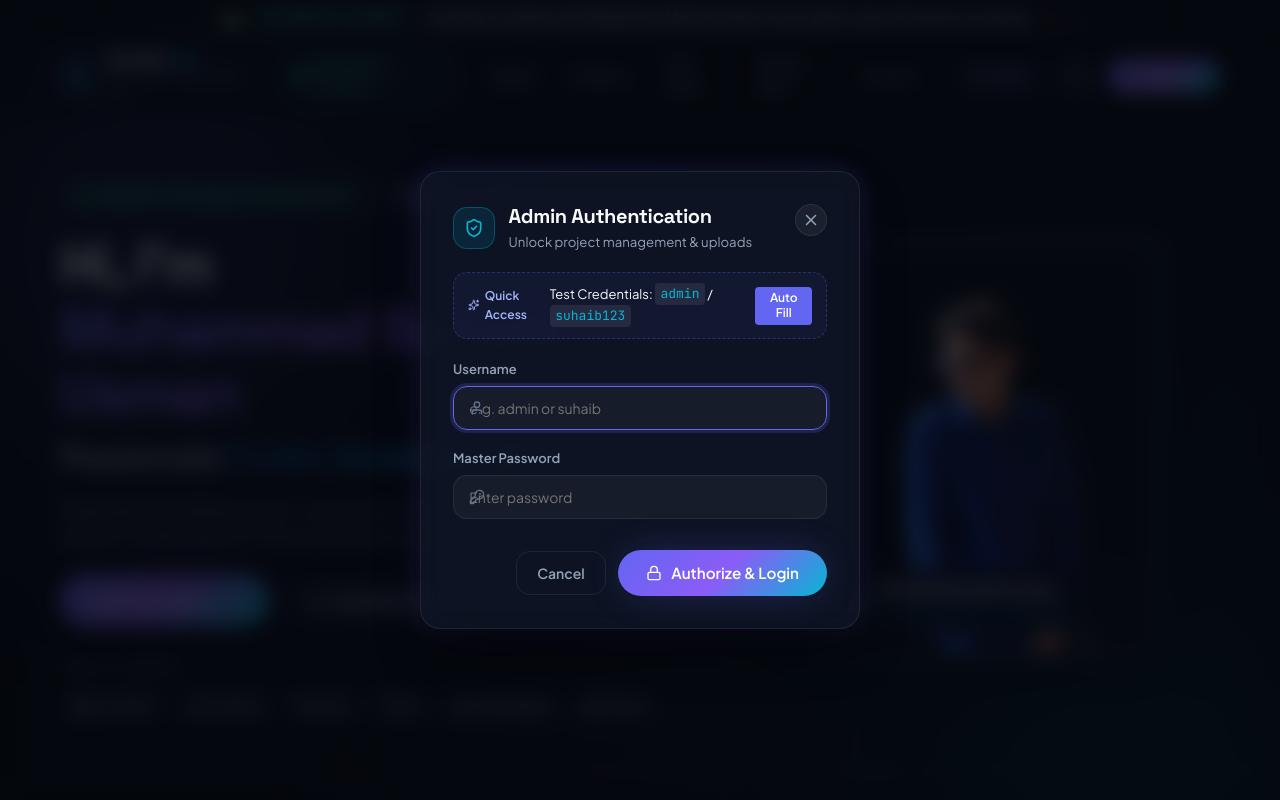
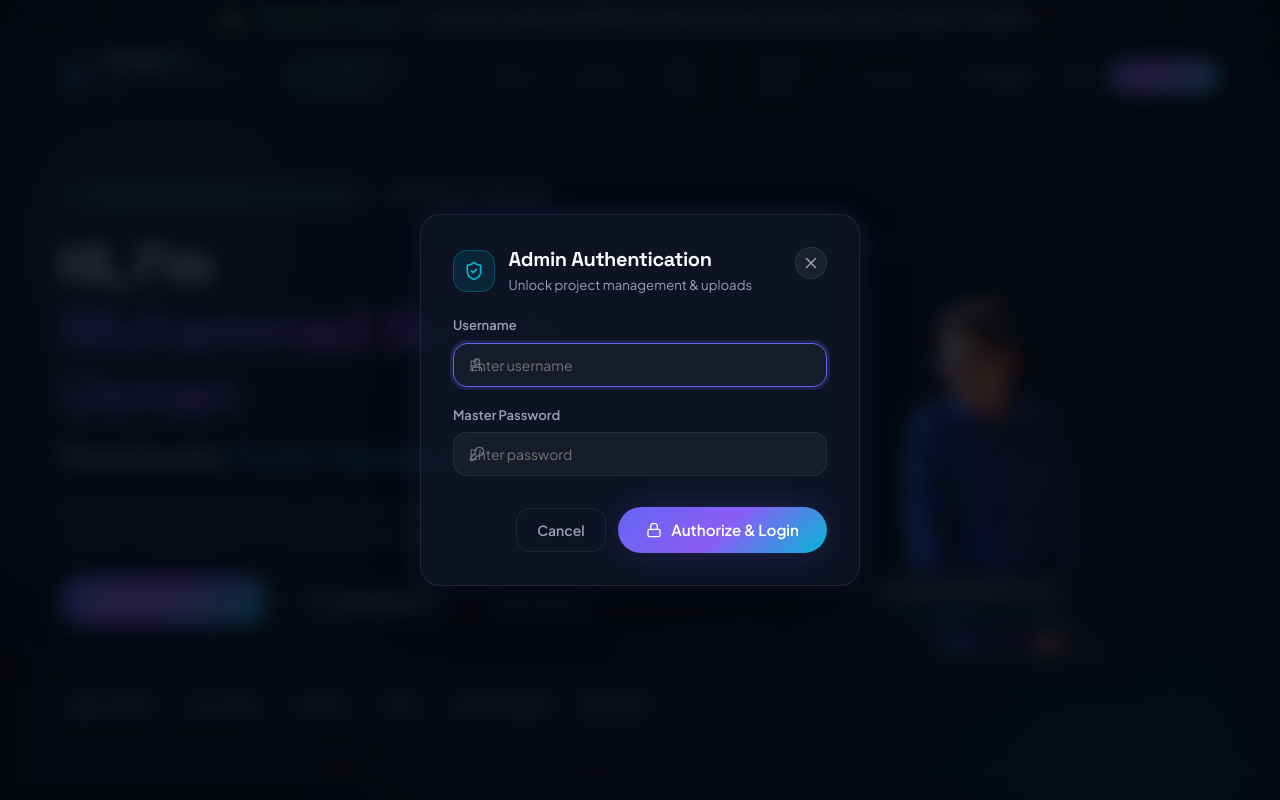
Before and after one commit to Suhaibusman/Portfolio, a React (Vite) app: page / in a window 1280 px wide. Both pictures are taken after a click on the button "Admin". Shown: the top 800 px of the page. Built offline with nearby package versions, Linux system fonts and the light colour scheme.

Commit message:
added admin

```diff
--- a/src/components/auth/LoginModal.css
+++ b/src/components/auth/LoginModal.css
@@ -93,51 +93,7 @@
   border-color: rgba(239, 68, 68, 0.3);
 }
 
-/* Demo banner */
-.demo-credentials-banner {
-  display: flex;
-  align-items: center;
-  justify-content: space-between;
-  padding: 0.65rem 0.85rem;
-  background: rgba(99, 102, 241, 0.08);
-  border: 1px dashed rgba(99, 102, 241, 0.3);
-  border-radius: var(--radius-md);
-  margin-bottom: 1.25rem;
-  font-size: 0.8125rem;
-}
 
-.demo-badge {
-  display: flex;
-  align-items: center;
-  gap: 0.35rem;
-  color: #a5b4fc;
-  font-weight: 600;
-  font-size: 0.75rem;
-}
-
-.demo-text code {
-  background: rgba(255, 255, 255, 0.08);
-  padding: 0.15rem 0.35rem;
-  border-radius: 4px;
-  color: var(--accent-cyan);
-  font-family: var(--font-mono);
-}
-
-.btn-autofill {
-  font-size: 0.75rem;
-  padding: 0.25rem 0.6rem;
-  background: var(--accent-indigo);
-  color: #ffffff;
-  border-radius: 4px;
-  cursor: pointer;
-  font-weight: 600;
-  border: none;
-  transition: opacity 0.2s;
-}
-
-.btn-autofill:hover {
-  opacity: 0.9;
-}
 
 /* Error Alert */
 .login-error-alert {
--- a/src/components/auth/LoginModal.jsx
+++ b/src/components/auth/LoginModal.jsx
@@ -1,7 +1,7 @@
 import React, { useState } from "react";
 import "./LoginModal.css";
 import { useAuth } from "../../context/AuthContext";
-import { Lock, User, KeyRound, X, ShieldCheck, AlertCircle, Sparkles } from "lucide-react";
+import { Lock, User, KeyRound, X, ShieldCheck, AlertCircle } from "lucide-react";
 
 const LoginModal = ({ isOpen, onClose, onSuccess }) => {
   const { login } = useAuth();
@@ -35,12 +35,6 @@ const LoginModal = ({ isOpen, onClose, onSuccess }) => {
     }, 400);
   };
 
-  const handleQuickDemoFill = () => {
-    setUsername("admin");
-    setPassword("suhaib123");
-    setError("");
-  };
-
   return (
     <div className="login-modal-overlay" onClick={onClose}>
       <div className="login-modal-card glass-card" onClick={(e) => e.stopPropagation()}>
@@ -60,20 +54,6 @@ const LoginModal = ({ isOpen, onClose, onSuccess }) => {
           </button>
         </div>
 
-        {/* Demo Hint Banner */}
-        <div className="demo-credentials-banner">
-          <div className="demo-badge">
-            <Sparkles size={14} />
-            <span>Quick Access</span>
-          </div>
-          <p className="demo-text">
-            Test Credentials: <code>admin</code> / <code>suhaib123</code>
-          </p>
-          <button type="button" onClick={handleQuickDemoFill} className="btn-autofill">
-            Auto Fill
-          </button>
-        </div>
-
         {/* Error Alert */}
         {error && (
           <div className="login-error-alert">
@@ -83,7 +63,7 @@ const LoginModal = ({ isOpen, onClose, onSuccess }) => {
         )}
 
         {/* Form */}
-        <form onSubmit={handleSubmit} className="login-form">
+        <form onSubmit={handleSubmit} className="login-form" autoComplete="off">
           <div className="form-group">
             <label htmlFor="login-username">Username</label>
             <div className="input-with-icon">
@@ -93,7 +73,8 @@ const LoginModal = ({ isOpen, onClose, onSuccess }) => {
                 type="text"
                 value={username}
                 onChange={(e) => setUsername(e.target.value)}
-                placeholder="e.g. admin or suhaib"
+                placeholder="Enter username"
+                autoComplete="off"
                 autoFocus
                 required
               />
@@ -110,6 +91,7 @@ const LoginModal = ({ isOpen, onClose, onSuccess }) => {
                 value={password}
                 onChange={(e) => setPassword(e.target.value)}
                 placeholder="Enter password"
+                autoComplete="new-password"
                 required
               />
             </div>
--- a/src/components/contact/Contact.jsx
+++ b/src/components/contact/Contact.jsx
@@ -9,6 +9,7 @@ import {
   Check,
   ExternalLink,
   MessageSquare,
+  Sparkles,
 } from "lucide-react";
 import { GithubIcon, LinkedinIcon, WhatsAppIcon } from "../common/BrandIcons";
 import confetti from "canvas-confetti";
@@ -19,6 +20,7 @@ const Contact = () => {
     email: "",
     message: "",
   });
+  const [sendChannel, setSendChannel] = useState("whatsapp"); // "whatsapp" | "email"
   const [formSubmitted, setFormSubmitted] = useState(false);
   const [copiedEmail, setCopiedEmail] = useState(false);
   const [copiedPhone, setCopiedPhone] = useState(false);
@@ -43,11 +45,26 @@ const Contact = () => {
       confetti({ particleCount: 70, spread: 70, origin: { y: 0.6 } });
     } catch {}
 
+    if (sendChannel === "whatsapp") {
+      // Direct WhatsApp alert to Suhaib's number
+      const cleanPhone = "923112136120";
+      const waText = encodeURIComponent(
+        `👋 *New Inquiry from Portfolio*\n\n` +
+        `👤 *Name:* ${formData.name}\n` +
+        `📧 *Email:* ${formData.email}\n\n` +
+        `💬 *Message:*\n${formData.message}\n\n` +
+        `— Sent via Suhaib.dev Portfolio`
+      );
+      window.open(`https://api.whatsapp.com/send?phone=${cleanPhone}&text=${waText}`, "_blank");
+    } else {
+      // Email submission fallback
       const subject = encodeURIComponent(`Portfolio Message from ${formData.name}`);
       const body = encodeURIComponent(
         `Hi Suhaib,\n\nName: ${formData.name}\nEmail: ${formData.email}\n\nMessage:\n${formData.message}\n\nBest regards,\n${formData.name}`
       );
       window.open(`mailto:${PERSONAL_INFO.email}?subject=${subject}&body=${body}`, "_blank");
+    }
+
     setFormSubmitted(true);
   };
 
@@ -185,8 +202,33 @@ const Contact = () => {
             <div className="contact-form-card glass-card">
               {!formSubmitted ? (
                 <form onSubmit={handleSubmit} className="inquiry-form">
+                  <div className="inquiry-form-header">
                     <h3>Send a Direct Message</h3>
-                  <p className="form-subtext">Leave your message and I'll get back to you promptly.</p>
+                    <p className="form-subtext">Direct alert sends straight to my WhatsApp or Email.</p>
+                  </div>
+
+                  {/* Channel Toggle (WhatsApp vs Email) */}
+                  <div className="channel-selector-row">
+                    <span className="channel-select-label">Send Alert To:</span>
+                    <div className="channel-pill-group">
+                      <button
+                        type="button"
+                        onClick={() => setSendChannel("whatsapp")}
+                        className={`channel-pill-btn ${sendChannel === "whatsapp" ? "active-whatsapp" : ""}`}
+                      >
+                        <WhatsAppIcon size={16} />
+                        <span>WhatsApp (Instant)</span>
+                      </button>
+                      <button
+                        type="button"
+                        onClick={() => setSendChannel("email")}
+                        className={`channel-pill-btn ${sendChannel === "email" ? "active-email" : ""}`}
+                      >
+                        <Mail size={16} />
+                        <span>Email</span>
+                      </button>
+                    </div>
+                  </div>
 
                   <div className="form-group">
                     <label className="form-label" htmlFor="user-name">Your Name *</label>
@@ -209,7 +251,7 @@ const Contact = () => {
                       required
                       value={formData.email}
                       onChange={(e) => setFormData({ ...formData, email: e.target.value })}
-                      placeholder="Enter your email"
+                      placeholder="Enter your email address"
                       className="form-text-input"
                     />
                   </div>
@@ -222,20 +264,36 @@ const Contact = () => {
                       required
                       value={formData.message}
                       onChange={(e) => setFormData({ ...formData, message: e.target.value })}
-                      placeholder="Write your message here..."
+                      placeholder="Write your project details or message here..."
                       className="form-textarea"
                     />
                   </div>
 
+                  {sendChannel === "whatsapp" ? (
+                    <button type="submit" className="btn-primary w-full btn-submit-whatsapp">
+                      <WhatsAppIcon size={18} />
+                      <span>Send Direct via WhatsApp</span>
+                    </button>
+                  ) : (
                     <button type="submit" className="btn-primary w-full">
                       <Send size={18} />
-                    <span>Send Message</span>
+                      <span>Send via Email</span>
                     </button>
+                  )}
                 </form>
               ) : (
                 <div className="form-success-state">
+                  <div className="success-icon-box">
+                    <Check size={28} className="text-emerald" />
+                  </div>
                   <h3>Thank You, {formData.name}!</h3>
-                  <p>Your message has been drafted to <strong>{PERSONAL_INFO.email}</strong>.</p>
+                  <p>
+                    {sendChannel === "whatsapp" ? (
+                      <>Your message was routed directly to Suhaib's <strong>WhatsApp ({PERSONAL_INFO.phoneDisplay})</strong>.</>
+                    ) : (
+                      <>Your message was drafted directly to <strong>{PERSONAL_INFO.email}</strong>.</>
+                    )}
+                  </p>
                   <button
                     onClick={() => {
                       setFormSubmitted(false);
--- a/src/components/projects/Projects.jsx
+++ b/src/components/projects/Projects.jsx
@@ -138,33 +138,19 @@ const Projects = () => {
           </p>
         </div>
 
-        {/* Admin Bar (When Logged In) or Quick Login Trigger */}
+        {/* Admin Bar (Visible Only When Logged In) */}
+        {isAuthenticated && (
           <div className="projects-admin-toolbar glass-card">
             <div className="admin-status-left">
-            {isAuthenticated ? (
               <div className="admin-badge-active">
                 <ShieldCheck size={16} className="text-cyan" />
                 <span>
                   Admin Mode: <strong>{user?.name || "Suhaib"}</strong>
                 </span>
               </div>
-            ) : (
-              <div className="guest-admin-hint">
-                <span>Looking to manage or upload projects?</span>
-                <button
-                  type="button"
-                  onClick={() => setIsLoginModalOpen(true)}
-                  className="btn-text-link"
-                >
-                  Admin Login
-                </button>
-              </div>
-            )}
             </div>
 
             <div className="admin-actions-right">
-            {isAuthenticated && (
-              <>
               <button
                 type="button"
                 onClick={handleResetDefaults}
@@ -183,10 +169,9 @@ const Projects = () => {
                 <Plus size={16} />
                 <span>Add New Project</span>
               </button>
-              </>
-            )}
             </div>
           </div>
+        )}
 
         {/* Filter Tabs & Search Bar */}
         <div className="projects-controls-bar">
```
Also changed, not shown: src/components/contact/Contact.css (+77 -0 lines). Lines whose indentation alone changed are shown as unchanged.
